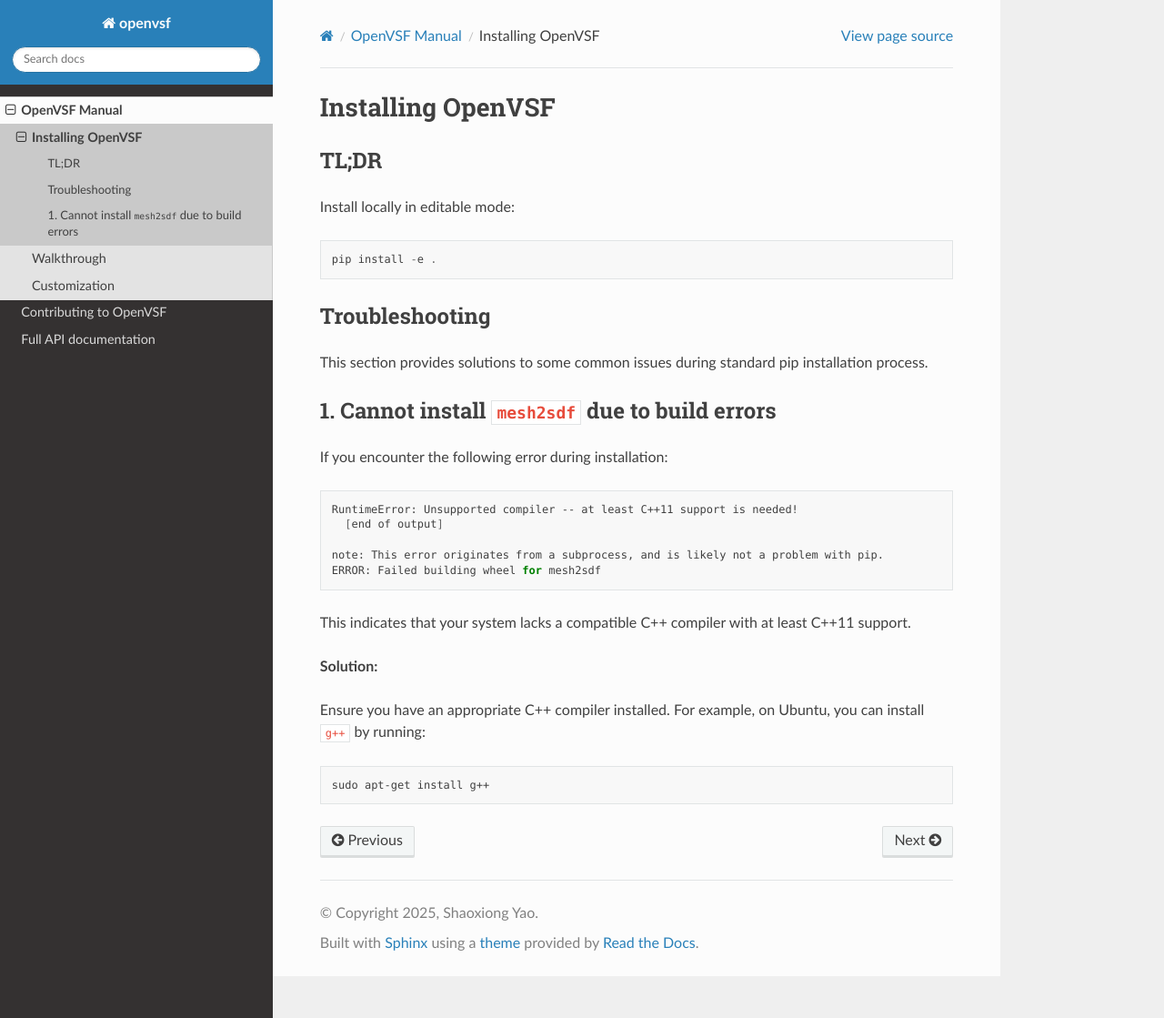
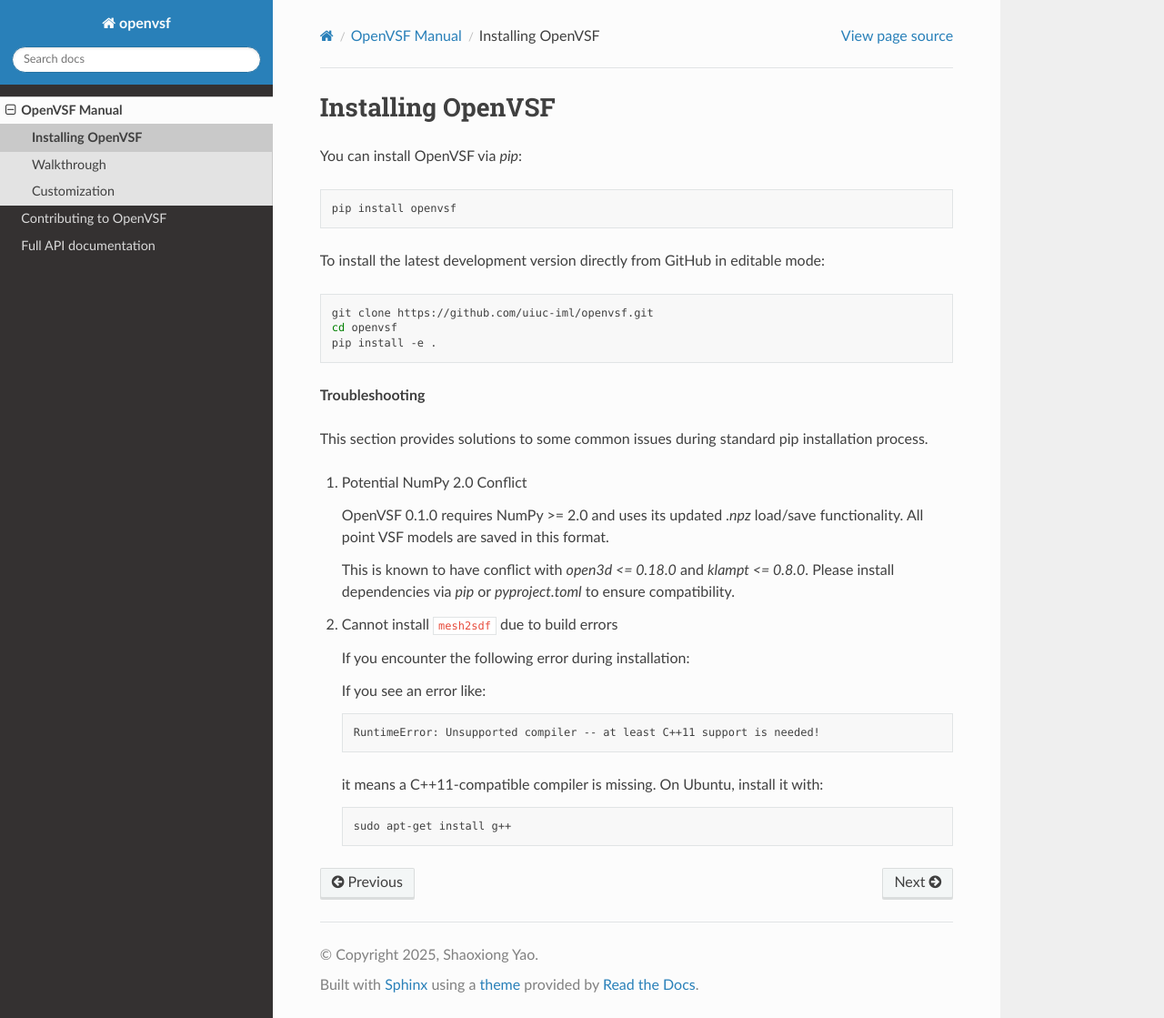
Before and after one commit to uiuc-iml/openvsf, a Sphinx documentation site: the page built from docs/source/Manual-Installation.rst, in a window 1280 px wide and 1119 px high. Shown: the whole window at 91% size. Built offline with Sphinx 7.4.7 and the Read the Docs theme 3.1.0, drawn with Linux system fonts in a browser that asks for light colours.

Commit message:
update installation page

```diff
--- a/docs/source/Manual-Installation.rst
+++ b/docs/source/Manual-Installation.rst
@@ -1,37 +1,43 @@
 Installing OpenVSF
-================================================
+==================
 
-TL;DR
------
+You can install OpenVSF via `pip`:
 
-Install locally in editable mode::
+.. code-block:: bash
 
+   pip install openvsf
+
+To install the latest development version directly from GitHub in editable mode:
+
+.. code-block:: bash
+
+   git clone https://github.com/uiuc-iml/openvsf.git
+   cd openvsf
    pip install -e .
 
-Troubleshooting
----------------
+**Troubleshooting**
 
 This section provides solutions to some common issues during standard pip installation process.
 
-1. Cannot install ``mesh2sdf`` due to build errors
---------------------------------------------------
+1. Potential NumPy 2.0 Conflict
 
-If you encounter the following error during installation:
+   OpenVSF 0.1.0 requires NumPy >= 2.0 and uses its updated `.npz` load/save functionality. All point VSF models are saved in this format.
 
-.. code-block:: bash
+   This is known to have conflict with `open3d <= 0.18.0` and `klampt <= 0.8.0`.
+   Please install dependencies via `pip` or `pyproject.toml` to ensure compatibility.
 
-   RuntimeError: Unsupported compiler -- at least C++11 support is needed!
-     [end of output]
+2. Cannot install ``mesh2sdf`` due to build errors
 
-   note: This error originates from a subprocess, and is likely not a problem with pip.
-   ERROR: Failed building wheel for mesh2sdf
+   If you encounter the following error during installation:
 
-This indicates that your system lacks a compatible C++ compiler with at least C++11 support.
+   If you see an error like:
 
-**Solution:**
+   .. code-block:: bash
 
-Ensure you have an appropriate C++ compiler installed. For example, on Ubuntu, you can install ``g++`` by running:
+      RuntimeError: Unsupported compiler -- at least C++11 support is needed!
 
-.. code-block:: bash
+   it means a C++11-compatible compiler is missing. On Ubuntu, install it with:
 
-   sudo apt-get install g++
+   .. code-block:: bash
+
+      sudo apt-get install g++
```
